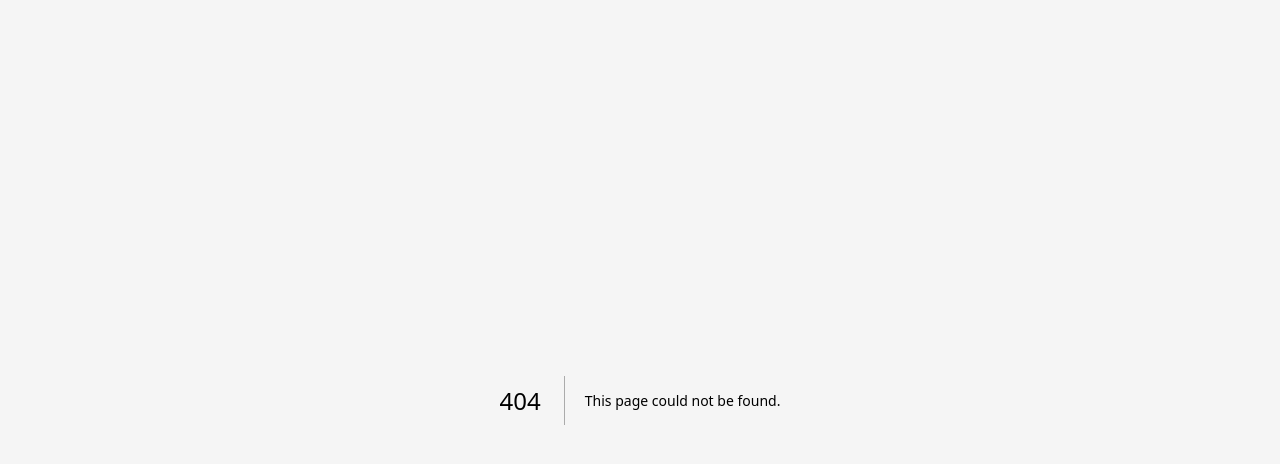
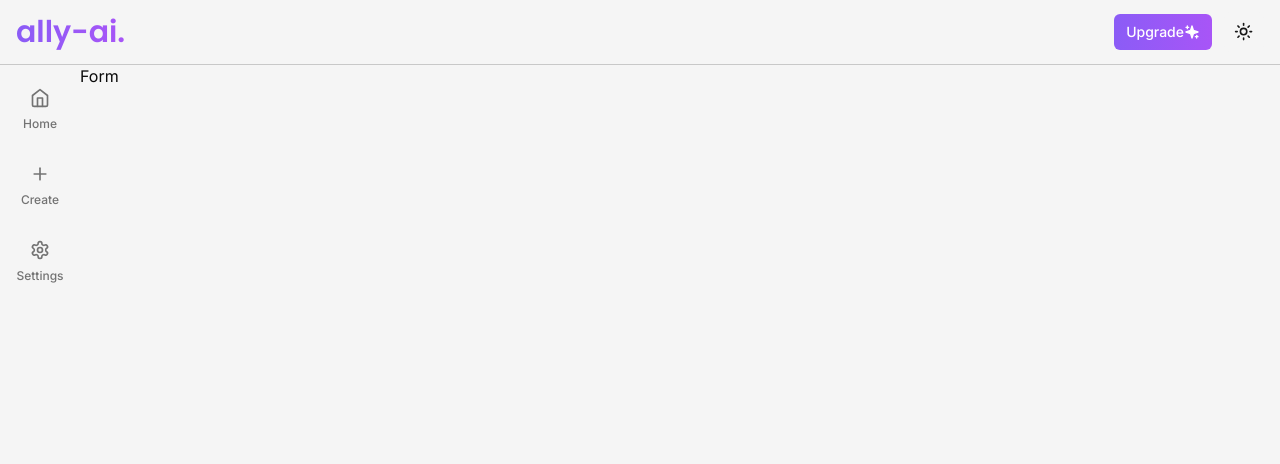
Before and after one commit to Alapottra-troj1n/custom-ai-experiment, a Next.js app: page /companion/1 in a window 1280 px wide. Before the commit this address had no page. Shown: the top 464 px of the page. Built offline with nearby package versions, Linux system fonts and the light colour scheme.

Commit message:
created companion form page

```diff
--- /dev/null
+++ b/app/(root)/(routes)/companion/[companionId]/_components/CompanionForm.tsx
@@ -0,0 +1,16 @@
+"use client"
+
+import { Category, Companion } from "@prisma/client";
+
+interface CompanionFormProps{
+    initialData : Companion | null,
+    categories : Category[]
+}
+
+const CompanionForm = ({categories,initialData}: CompanionFormProps) => {
+    return ( <div>
+        Form
+    </div> );
+}
+
+export default CompanionForm;
--- /dev/null
+++ b/app/(root)/(routes)/companion/[companionId]/page.tsx
@@ -0,0 +1,28 @@
+import prismadb from "@/lib/prismadb";
+import CompanionForm from "./_components/CompanionForm";
+
+interface CompanionIdPageProps {
+  params: {
+    companionId: string;
+  };
+}
+
+const CompanionIdPage = async ({ params }: CompanionIdPageProps) => {
+  //TODO check subscription
+
+  const companion = prismadb.companion.findUnique({
+    where: {
+      id: params.companionId,
+    },
+  });
+
+  const categories = prismadb.category.findMany();
+
+  return (
+    <div>
+      <CompanionForm initialData={companion} categories={categories} />
+    </div>
+  );
+};
+
+export default CompanionIdPage;
```
Also changed, not shown: 1 other file (tests, documents, lock files or other folders).
